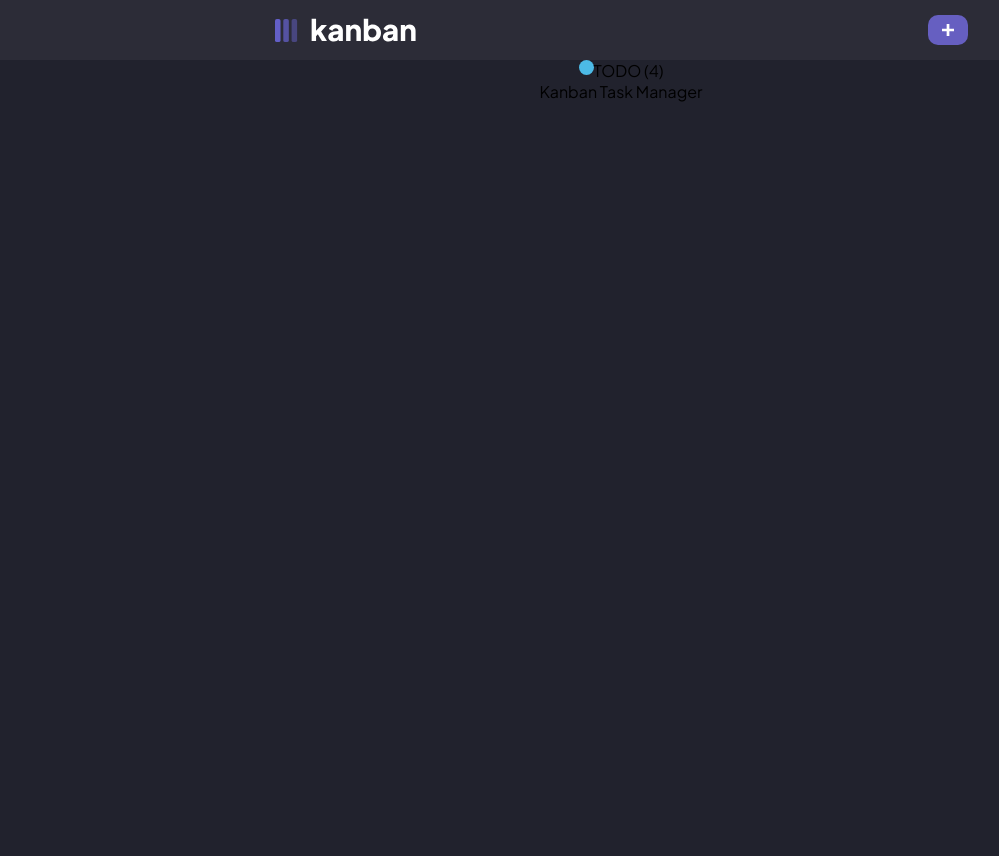
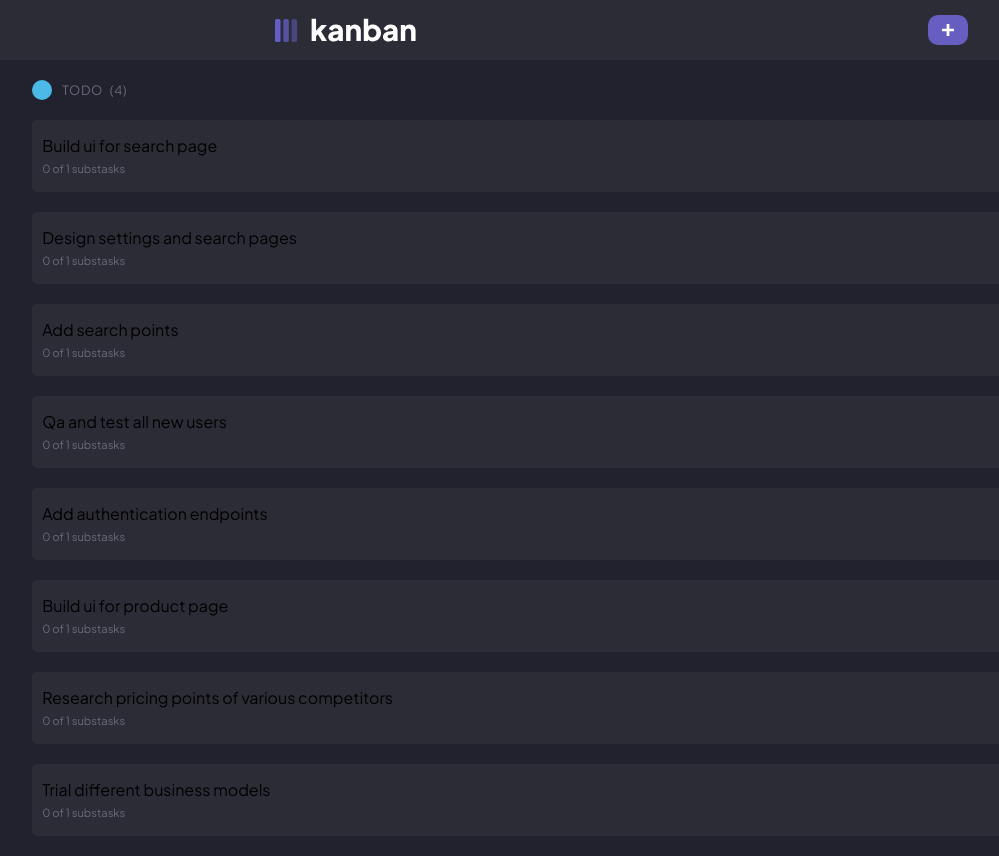
Before and after one commit to volatil/kanbantaskmanager, a Next.js app: page / in a window 1280 px wide. Shown: the top 856 px of the page, without its empty margins (19-1018 px from the left). Before the commit the page ends 800 px from the top, so only its background shows below. Built offline with nearby package versions, Linux system fonts and the light colour scheme.

Commit message:
template semicompleto

```diff
--- a/src/app/globals.css
+++ b/src/app/globals.css
@@ -4,8 +4,11 @@
 	--gris:        #2c2c37;
 	--grisOscuro:  #21222d;
 	--purple:      #665fc1;
+	--secundario:  #6a6979;
 
 	--cyan:        #4cbae6;
+
+	--font:        'Plus Jakarta Sans', sans-serif !important;
 }
 
 * {
--- a/src/app/page.js
+++ b/src/app/page.js
@@ -1,10 +1,16 @@
-import Image from "next/image";
 import Header from "../components/Header";
 
 import styles from "./page.module.css";
 import all from "../css/all.module.css";
 
-import responsive from "../design/uzyruyovh7rvfter09tp.jpg";
+function Task({ task }) {
+	return (
+		<section className={all.task}>
+			<p>{task}</p>
+			<span>0 of 1 substasks</span>
+		</section>
+	);
+}
 
 export default function Home() {
 	return (
@@ -12,9 +18,16 @@ export default function Home() {
 			<Header />
 			<div className={all.cantidad}>
 				<span className={all.cyan} />
-				<p>TODO (4)</p>
+				<p>TODO <span>(4)</span></p>
 			</div>
-			<p>Kanban Task Manager</p>
+			<Task task="build ui for search page" />
+			<Task task="design settings and search pages" />
+			<Task task="add search points" />
+			<Task task="qa and test all new users" />
+			<Task task="add authentication endpoints" />
+			<Task task="build ui for product page" />
+			<Task task="research pricing points of various competitors" />
+			<Task task="trial different business models" />
 			{/* <Image src={responsive} alt="Template" /> */}
 		</main>
 	);
--- a/src/app/page.module.css
+++ b/src/app/page.module.css
@@ -1,5 +1,5 @@
 .main {
-	display: flex;
+	/* display: flex;
 	flex-direction: column;
-	align-items: center;
+	align-items: center; */
 }
--- a/src/components/Header.js
+++ b/src/components/Header.js
@@ -9,7 +9,6 @@ function Header() {
 			<Image
 				src={logo}
 				alt="Kanban"
-				// className={styles.vercelLogo}
 				height={24}
 				priority
 			/>
--- a/src/css/all.module.css
+++ b/src/css/all.module.css
@@ -1,11 +1,45 @@
 .cantidad {
 	display: flex;
+	padding: 20px 0;
+	width: 92%;
+	margin: 0 auto;
+	justify-content: flex-start;
+	gap: 10px;
+	align-items: center;
 }
 .cantidad > span {
-	--medidas: 15px;
+	--medidas: 20px;
 	background: var(--cyan);
 	height: var(--medidas);
 	width: var(--medidas);
 	display: block;
 	border-radius: 50%;
 }
+.cantidad > p {
+	font-size: .8em;
+	letter-spacing: 0.05em;
+	color: var(--secundario);
+}
+.cantidad > p > span {
+	margin-left: 4px;
+}
+.task {
+	background-color: var(--gris);
+	width: 92%;
+	margin: 0 auto 20px;
+	border-radius: 5px;
+	padding: 15px 10px;
+}
+.task:last-of-type {
+	margin-bottom: 60px;
+}
+.task > p::first-letter {
+	text-transform: capitalize;
+}
+.task > p {
+	font-family: var(--font);
+}
+.task > span {
+	font-size: .7em;
+	color: var(--secundario);
+}
```
